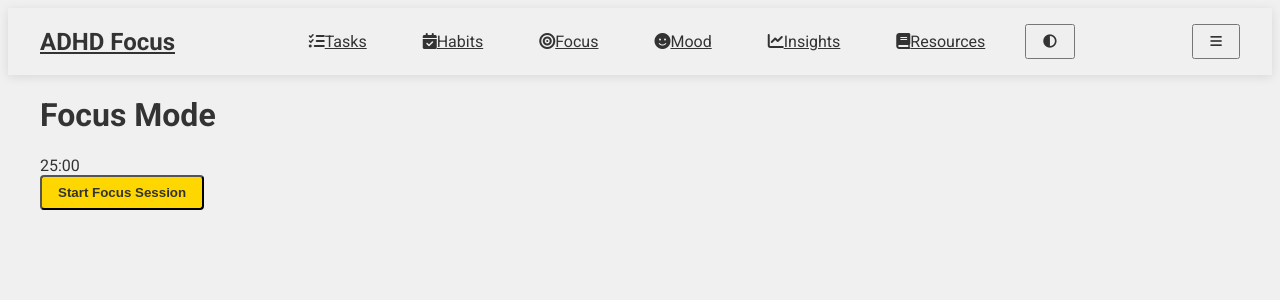
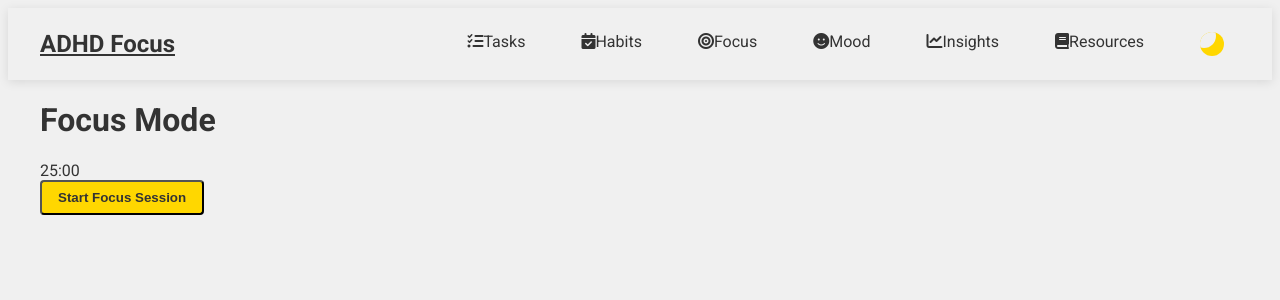
Before and after one commit to poeticinspiired/ADHDFocus, a Flask app: page /focus in a window 1280 px wide. Shown: the top 300 px of the page. Run offline with Flask 3, Linux system fonts and the light colour scheme.

Commit message:
Agent query: Please check if the new UI design has been implemented correctly. Verify that the theme toggle now has a rotating sun/moon icon, the mobile menu toggle has been removed, and the Focus Mode page includes a 3D element. Also, check if the other pages have subtle animations and interactive elements.

```diff
--- a/app/static/css/styles.css
+++ b/app/static/css/styles.css
@@ -68,12 +68,14 @@ body.dark-mode .nav-logo {
 .nav-link {
     color: var(--text-light);
     font-weight: 500;
-    transition: color 0.3s;
+    transition: color 0.3s, transform 0.3s;
     padding: 0.5rem 1rem;
+    text-decoration: none;
 }
 
 .nav-link:hover {
     color: var(--accent);
+    transform: translateY(-2px);
 }
 
 body.dark-mode .nav-link {
@@ -136,27 +138,59 @@ body.dark-mode .btn:hover {
     gap: 1.5rem;
 }
 
-@media (max-width: 768px) {
-    .nav-links {
-        display: none;
-    }
+#theme-toggle {
+    background: none;
+    border: none;
+    cursor: pointer;
+    font-size: 1.5rem;
+    transition: transform 0.3s;
+}
 
-    .nav-container {
-        flex-direction: column;
-        align-items: flex-start;
-    }
+#theme-toggle:hover {
+    transform: rotate(180deg);
+}
 
-    .nav-logo {
-        margin-bottom: 1rem;
-    }
+.sun-moon {
+    position: relative;
+    width: 24px;
+    height: 24px;
+    background-color: var(--accent);
+    border-radius: 50%;
+    overflow: hidden;
+    transition: all 0.3s;
+}
 
-    .nav-links.active {
-        display: flex;
-        flex-direction: column;
-        width: 100%;
-    }
+.sun-moon::after {
+    content: '';
+    position: absolute;
+    top: -8px;
+    left: -8px;
+    width: 24px;
+    height: 24px;
+    background-color: var(--bg-light);
+    border-radius: 50%;
+    transition: all 0.3s;
+}
 
-    .nav-link {
-        padding: 0.5rem 0;
-    }
+body.dark-mode .sun-moon::after {
+    transform: translateX(16px);
+    background-color: var(--bg-dark);
 }
+
+@keyframes fadeIn {
+    from { opacity: 0; }
+    to { opacity: 1; }
+}
+
+.fade-in {
+    animation: fadeIn 0.5s ease-in-out;
+}
+
+@keyframes slideIn {
+    from { transform: translateY(20px); opacity: 0; }
+    to { transform: translateY(0); opacity: 1; }
+}
+
+.slide-in {
+    animation: slideIn 0.5s ease-in-out;
+}
--- a/app/static/js/focus.js
+++ b/app/static/js/focus.js
@@ -1,5 +1,32 @@
+import * as THREE from 'three';
+
 let focusTimer;
 let startTime;
+let scene, camera, renderer, cube;
+
+function initThreeJS() {
+    scene = new THREE.Scene();
+    camera = new THREE.PerspectiveCamera(75, window.innerWidth / window.innerHeight, 0.1, 1000);
+    renderer = new THREE.WebGLRenderer();
+    renderer.setSize(window.innerWidth, window.innerHeight);
+    document.getElementById('focus-3d').appendChild(renderer.domElement);
+
+    const geometry = new THREE.BoxGeometry();
+    const material = new THREE.MeshBasicMaterial({ color: 0xffd700 });
+    cube = new THREE.Mesh(geometry, material);
+    scene.add(cube);
+
+    camera.position.z = 5;
+
+    animate();
+}
+
+function animate() {
+    requestAnimationFrame(animate);
+    cube.rotation.x += 0.01;
+    cube.rotation.y += 0.01;
+    renderer.render(scene, camera);
+}
 
 function startFocusSession() {
     const startButton = document.getElementById('start-focus');
@@ -18,6 +45,10 @@ function startFocusSession() {
         const minutes = Math.floor(elapsedTime / 60);
         const seconds = elapsedTime % 60;
         timerDisplay.textContent = `${minutes.toString().padStart(2, '0')}:${seconds.toString().padStart(2, '0')}`;
+
+        // Update 3D cube rotation speed based on elapsed time
+        cube.rotation.x = elapsedTime * 0.01;
+        cube.rotation.y = elapsedTime * 0.01;
     }, 1000);
 
     fetch('/api/focus/start', {
@@ -57,6 +88,8 @@ function endFocusSession() {
 }
 
 document.addEventListener('DOMContentLoaded', function() {
+    initThreeJS();
+
     const startButton = document.getElementById('start-focus');
     const endButton = document.getElementById('end-focus');
 
@@ -68,3 +101,9 @@ document.addEventListener('DOMContentLoaded', function() {
         endButton.addEventListener('click', endFocusSession);
     }
 });
+
+window.addEventListener('resize', function() {
+    camera.aspect = window.innerWidth / window.innerHeight;
+    camera.updateProjectionMatrix();
+    renderer.setSize(window.innerWidth, window.innerHeight);
+});
--- a/app/templates/base.html
+++ b/app/templates/base.html
@@ -21,12 +21,9 @@
                     <a href="{{ url_for('insights.insights') }}" class="nav-link"><i class="fas fa-chart-line mr-2"></i>Insights</a>
                     <a href="{{ url_for('resources.resources') }}" class="nav-link"><i class="fas fa-book mr-2"></i>Resources</a>
                     <button id="theme-toggle" class="nav-link">
-                        <i class="fas fa-adjust"></i>
+                        <div class="sun-moon"></div>
                     </button>
                 </div>
-                <button id="mobile-menu-toggle" class="nav-link d-md-none">
-                    <i class="fas fa-bars"></i>
-                </button>
             </div>
         </div>
     </nav>
--- a/app/templates/focus.html
+++ b/app/templates/focus.html
@@ -2,20 +2,22 @@
 
 {% block content %}
 <div class="max-w-2xl mx-auto text-center">
-    <h1 class="text-3xl font-bold mb-6 text-gray-800 dark:text-gray-200">Focus Mode</h1>
-    <div id="focus-timer" class="text-6xl font-bold mb-8 text-gray-800 dark:text-gray-200">25:00</div>
-    <div class="space-x-4">
-        <button id="start-focus" class="btn bg-yellow-500 hover:bg-yellow-600 text-gray-800">
+    <h1 class="text-3xl font-bold mb-6 text-gray-800 dark:text-gray-200 slide-in">Focus Mode</h1>
+    <div id="focus-timer" class="text-6xl font-bold mb-8 text-gray-800 dark:text-gray-200 fade-in">25:00</div>
+    <div class="space-x-4 mb-8">
+        <button id="start-focus" class="btn bg-yellow-500 hover:bg-yellow-600 text-gray-800 transform hover:scale-105 transition-all">
             Start Focus Session
         </button>
-        <button id="end-focus" class="btn bg-red-500 hover:bg-red-600 text-white" style="display: none;">
+        <button id="end-focus" class="btn bg-red-500 hover:bg-red-600 text-white transform hover:scale-105 transition-all" style="display: none;">
             End Focus Session
         </button>
     </div>
-    <div id="focus-message" class="mt-8 text-xl text-gray-600 dark:text-gray-400"></div>
+    <div id="focus-message" class="mt-4 text-xl text-gray-600 dark:text-gray-400 fade-in"></div>
+    <div id="focus-3d" class="mt-8 w-full h-64 rounded-lg shadow-lg overflow-hidden"></div>
 </div>
 {% endblock %}
 
 {% block scripts %}
+<script src="https://cdnjs.cloudflare.com/ajax/libs/three.js/r128/three.min.js"></script>
 <script src="{{ url_for('static', filename='js/focus.js') }}"></script>
 {% endblock %}
```
Also changed, not shown: app/templates/index.html (+41 -25 lines), package.json (added, +15 -0 lines), package-lock.json (added), 1 other file.
